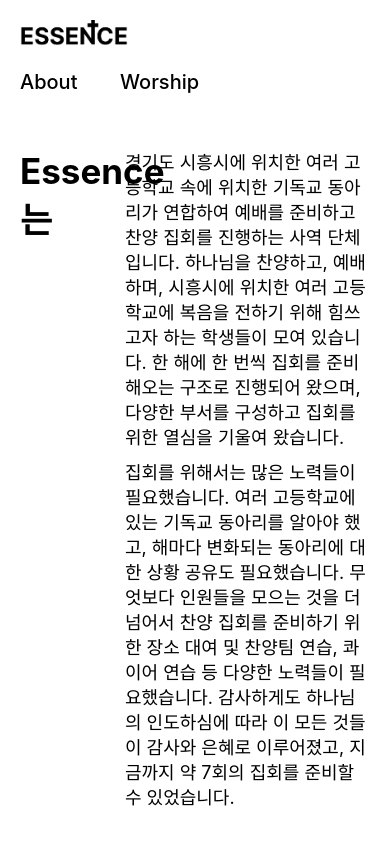
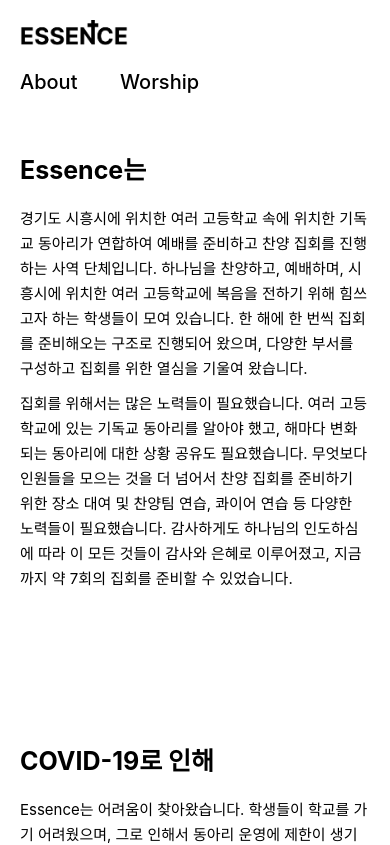
Before and after one commit to PangilProject/PublicOfEssence, a React (Create React App) app: page /about in a window 390 px wide. Shown: the top 845 px of the page. Built offline with nearby package versions, Linux system fonts and the light colour scheme.

Commit message:
feat : responsive at AboutPage

```diff
--- a/src/Pages/AboutPage/AboutPage.js
+++ b/src/Pages/AboutPage/AboutPage.js
@@ -58,27 +58,53 @@ const WrapperRow = styled.div`
     &:last-child{
         margin-bottom: 0px;
     }
+
+    @media (max-width : 480px){
+        display: flex;
+        flex-direction: column;
+    }
 `;
 
 const ContainerQuestion = styled.div`
-    width: 30%;
+    width: 40%;
+    @media (min-width : 1000px){
+            width: 30%;
+    }
+    @media (max-width : 480px){
+        width: 100%;
+    }
 
 `;
 
 const ContainerAnswer = styled.div`
-    width: 70%;
+    width: 60%;
+    @media (min-width : 1000px){
+            width: 70%;
+    }
+    @media (max-width : 480px){
+        width: 100%;
+        margin-top: 20px;
+    }
 `;
 
 const Question = styled.p`
-    font-size: 35px;
+    font-size: 25px;
     font-weight: bold;
-`
+
+    @media (min-width : 1000px){
+        font-size: 35px;
+    }
+`;
 
 const Answer = styled.p`
-    font-size: 18px;
+    font-size: 15px;
     line-height: 25px;
 
     margin-bottom: 10px;
+
+    @media (min-width : 1000px){
+            font-size: 18px;
+    }
 
     &:last-child {
         margin-bottom: 0px;
```
